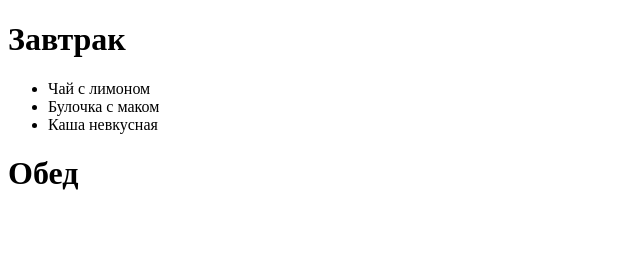
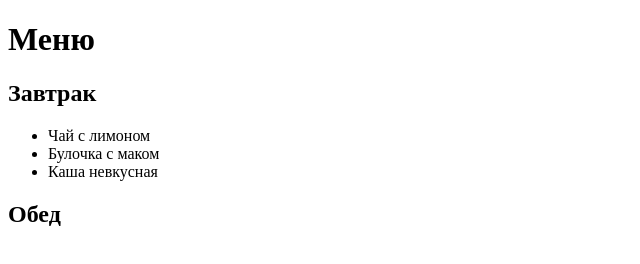
Before and after one commit to juliaolegovna567/web, a plain HTML site: page index.html in a window 1280 px wide. Shown: the whole page, without its empty margins (0-640 px from the left). Drawn offline with Linux system fonts and the light colour scheme.

Commit message:
Update index.html

```diff
--- a/index.html
+++ b/index.html
@@ -6,12 +6,13 @@
     <title>Document</title>
 </head>
 <body>
-    <h1>Завтрак</h1>
+    <h1>Меню</h1>
+    <h2>Завтрак</h2>
     <ul>
         <li>Чай с лимоном</li>
         <li>Булочка с маком</li>
         <li>Каша невкусная</li>
     </ul>
-    <h1>Обед</h1>
+    <h2>Обед</h2>
 </body>
 </html>
```
